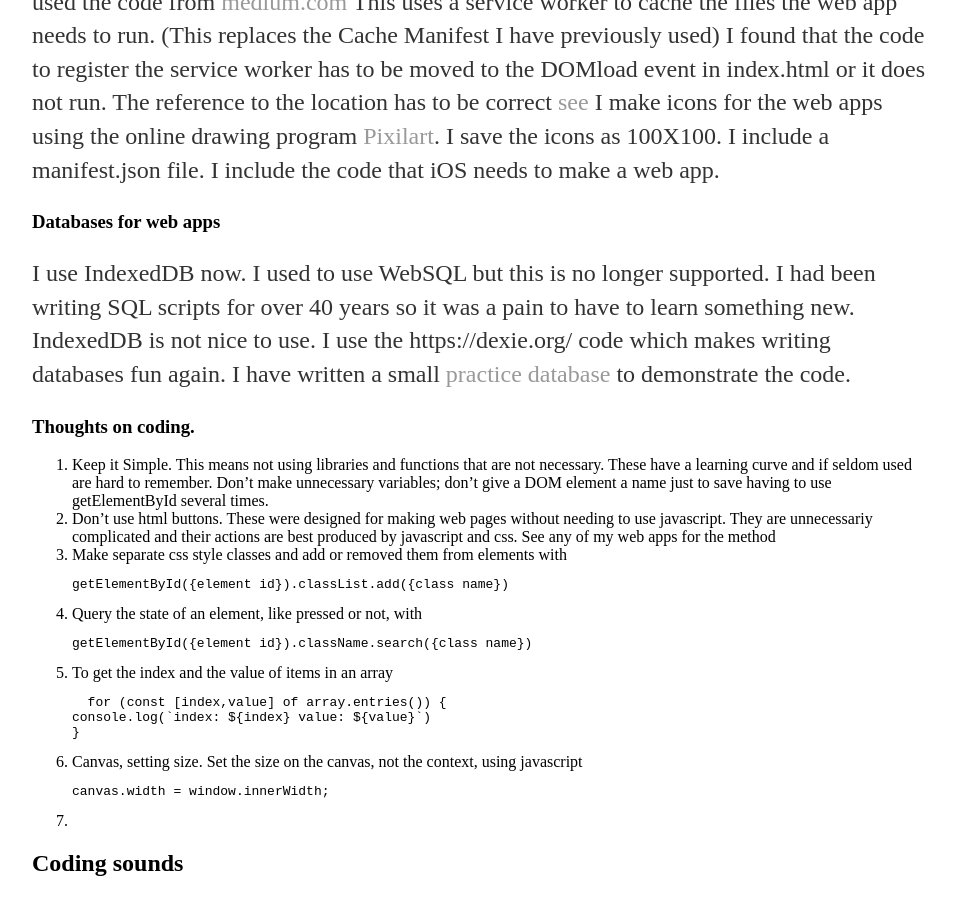
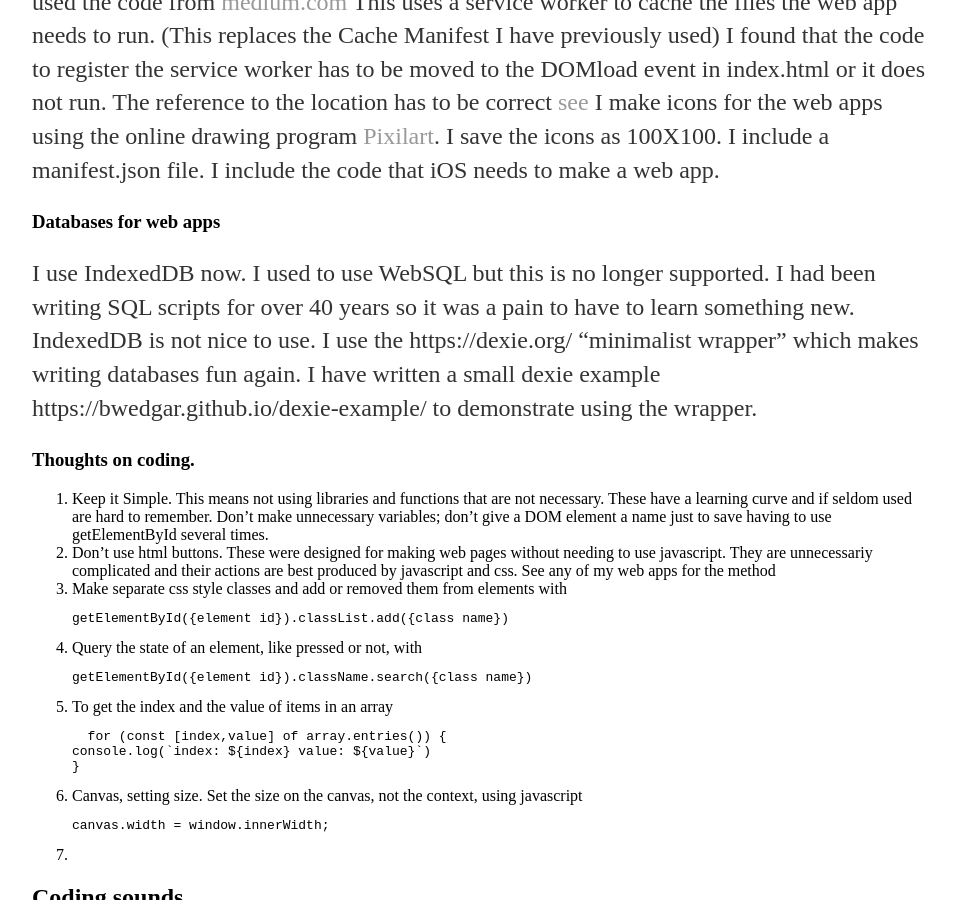
Before and after one commit to bwedgar/bwedgar.github.io, a Jekyll site: the page built from index.md, in a window 1280 px wide and 900 px high, scrolled down 677 px. Shown: the whole window, without its empty margins (160-1115 px from the left). Built offline with Jekyll 4.4.1, drawn with Linux system fonts in a browser that asks for light colours.

Commit message:
Update index.md

```diff
--- a/index.md
+++ b/index.md
@@ -19,7 +19,7 @@
 I include a manifest.json file.  I include the code that iOS needs to make a web app.
 
 ### Databases for web apps
-I use IndexedDB now.  I used to use WebSQL but this is no longer supported. I had been writing SQL scripts for over 40 years so it was a pain to have to learn something new.  IndexedDB is not nice to use.  I use the https://dexie.org/ code which makes writing databases fun again.  I have written a small [practice database](https://bwedgar.github.io/dexie-example/) to demonstrate the code.
+I use IndexedDB now.  I used to use WebSQL but this is no longer supported. I had been writing SQL scripts for over 40 years so it was a pain to have to learn something new.  IndexedDB is not nice to use.  I use the https://dexie.org/ "minimalist wrapper" which makes writing databases fun again.  I have written a small dexie example https://bwedgar.github.io/dexie-example/ to demonstrate using the wrapper.
 
 ### Thoughts on coding.
 1. Keep it Simple. This means not using libraries and functions that are not necessary.  These have a learning curve and if seldom used are hard to remember. Don't make unnecessary variables; don't give a DOM element a name just to save having to use getElementById several times.
```
